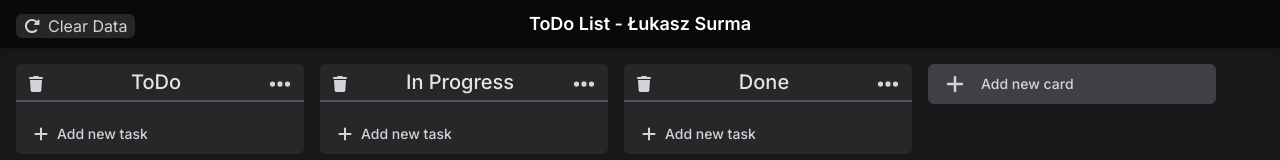
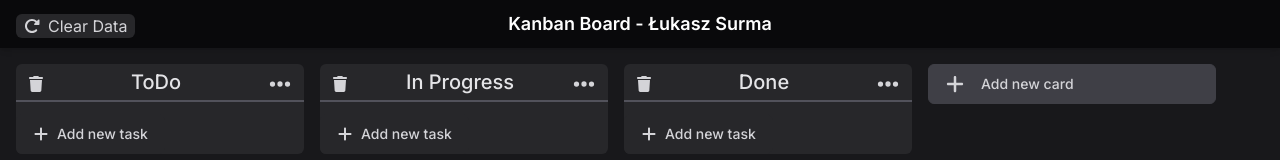
Before and after one commit to S-Lukasz/todo-app, a Next.js app: page / in a window 1280 px wide. Shown: the top 160 px of the page. Built offline with nearby package versions, Linux system fonts and the light colour scheme.

Commit message:
title changed

```diff
--- a/components/header.tsx
+++ b/components/header.tsx
@@ -58,7 +58,7 @@ export default function Header() {
       </AlertDialog>
 
       <p className="text-center text-lg font-semibold text-white absolute w-full h-full pointer-events-none mt-5 ">
-        ToDo List - Łukasz Surma
+        Kanban Board - Łukasz Surma
       </p>
       <div className=" border-b border-zinc-700"> </div>
     </header>
```
